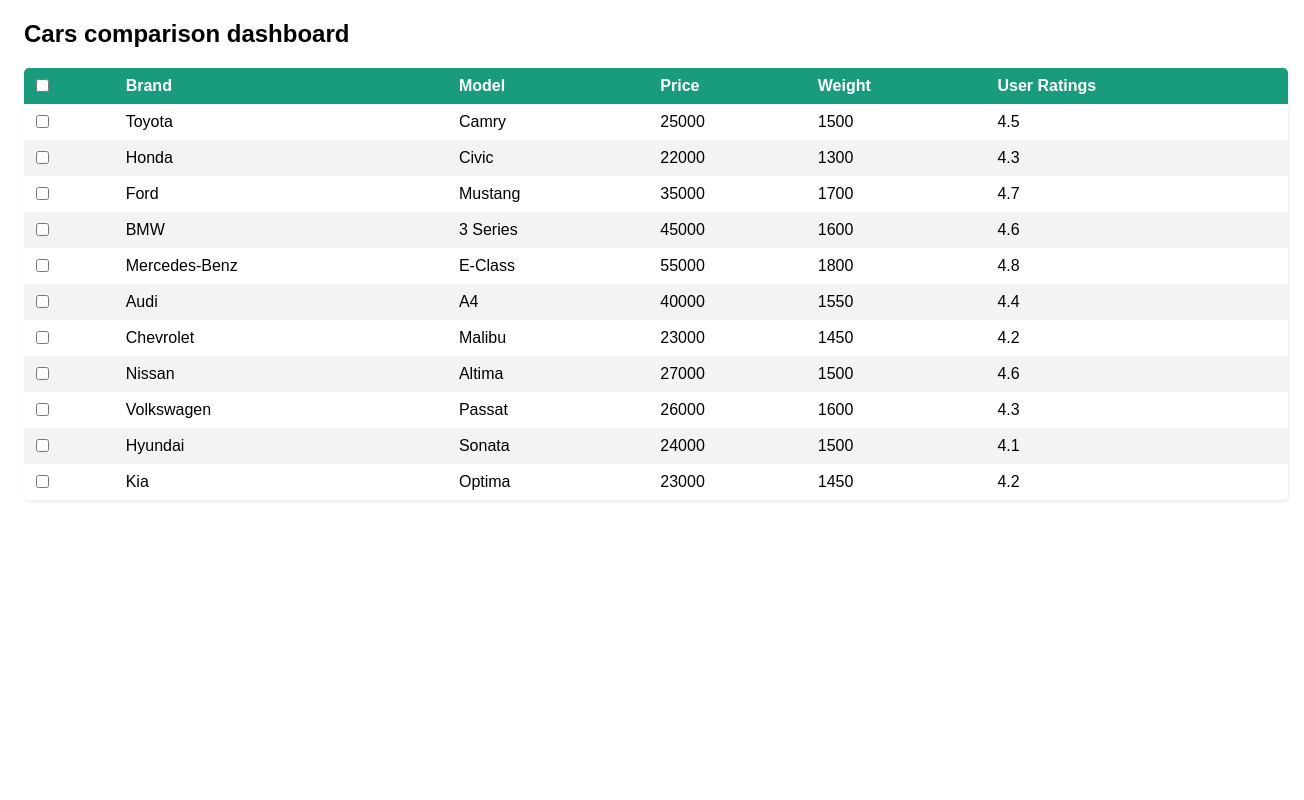
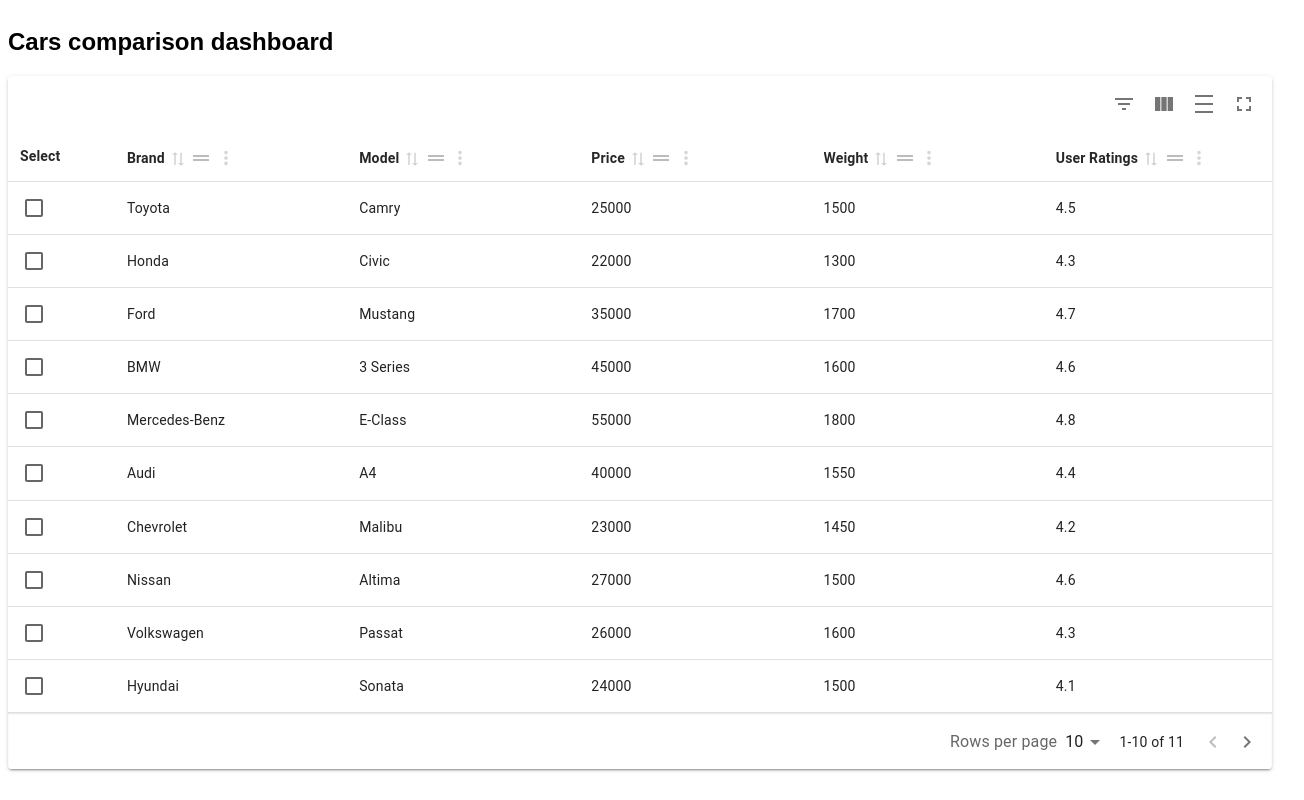
Before and after one commit to paras-sajwan/cars-dashboard, a Next.js app: page / in a window 1280 px wide. Shown: the whole page, 1304 px wide, since content can reach past the window. Built offline with nearby package versions, Linux system fonts and the light colour scheme.

Commit message:
creating compare component ui (#1)
Co-authored-by: Paras Sajwan <parassajwan@Parass-MacBook-Air.local>

```diff
--- /dev/null
+++ b/src/app/components/ComparisonComponent.js
@@ -0,0 +1,36 @@
+"use client";
+import { useEffect, useState } from "react";
+import { jsonData } from "../jsondata";
+
+export default function ComparisonComponent() {
+  const [data, setData] = useState(jsonData);
+  const [parameters, setParameters] = useState([]);
+
+  useEffect(() => {
+    setParameters(Object.keys(data[0]));
+  }, []);
+  return (
+    <div>
+      <table>
+        <thead>
+          <tr></tr>
+        </thead>
+        <tbody>
+          {parameters &&
+            parameters.map((parameter, pIndex) => (
+              <tr key={pIndex}>
+                <td>{parameter}</td>
+                {data.map((car, carIndex) => (
+                  <td key={carIndex}>
+                    {typeof car[parameter] === "object"
+                      ? JSON.stringify(car[parameter])
+                      : car[parameter]}
+                  </td>
+                ))}
+              </tr>
+            ))}
+        </tbody>
+      </table>
+    </div>
+  );
+}
--- /dev/null
+++ b/src/app/components/HeaderComponent.js
@@ -0,0 +1,32 @@
+export default function HeaderComponent({
+  compareDataLength,
+  setShowComparison,
+}) {
+  return (
+    <header>
+      <div className="flex justify-between items-center">
+        <h2>Cars comparison dashboard</h2>
+        <div>
+          {compareDataLength > 0 && (
+            <div className="compare-option-wrapper flex justify-between items-center">
+              {compareDataLength < 3 && (
+                <div className="compare-option-msg mr-4">
+                  Select upto 3 car to compare
+                </div>
+              )}
+              <button
+                onClick={() => setShowComparison((prev) => !prev)}
+                disabled={compareDataLength < 2}
+                className={`compare-button px-8 py-3 ${
+                  compareDataLength < 2 ? "comapare-button-disabled" : ""
+                }`}
+              >
+                Compare {compareDataLength}
+              </button>
+            </div>
+          )}
+        </div>
+      </div>
+    </header>
+  );
+}
--- a/src/app/components/TableComponent.js
+++ /dev/null
@@ -1,35 +0,0 @@
-export default function TableComponent({ table, flexRender }) {
-  return (
-    <table className="cars-list-table w-full">
-      <thead>
-        {table.getHeaderGroups().map((headerGroup) => {
-          return (
-            <tr key={headerGroup.id}>
-              {headerGroup.headers.map((header) => (
-                <th key={header.id} colSpan={header.colSpan}>
-                  {flexRender(
-                    header.column.columnDef.header,
-                    header.getContext()
-                  )}
-                </th>
-              ))}
-            </tr>
-          );
-        })}
-      </thead>
-      <tbody>
-        {table.getRowModel().rows.map((row) => (
-          <tr key={row.id}>
-            {row.getVisibleCells().map((cell) => {
-              return (
-                <td key={cell.id}>
-                  {flexRender(cell.column.columnDef.cell, cell.getContext())}
-                </td>
-              );
-            })}
-          </tr>
-        ))}
-      </tbody>
-    </table>
-  );
-}
--- /dev/null
+++ b/src/app/components/TableContainer.js
@@ -0,0 +1,73 @@
+"use client";
+import { useState, useMemo, useEffect } from "react";
+import {
+  MaterialReactTable,
+  useMaterialReactTable,
+} from "material-react-table";
+import { jsonData } from "@/app/jsondata";
+
+export default function TableContainer({ setComparisonData }) {
+  const columns = useMemo(
+    () => [
+      {
+        header: "Brand",
+        accessorKey: "brand",
+      },
+      {
+        header: "Model",
+        accessorKey: "model",
+      },
+      {
+        header: "Price",
+        accessorKey: "price",
+      },
+      {
+        header: "Weight",
+        accessorKey: "weight",
+      },
+      {
+        header: "User Ratings",
+        accessorKey: "user_ratings.average_rating",
+      },
+    ],
+    []
+  );
+  const [data, setData] = useState(jsonData);
+  const [rowSelection, setRowSelection] = useState({});
+  const [limitReached, setlimitReached] = useState(false);
+
+  const table = useMaterialReactTable({
+    columns,
+    data,
+    enableRowSelection: true,
+    enableColumnOrdering: true,
+    enableGlobalFilter: false,
+    enableSelectAll: false,
+    onRowSelectionChange: (data) => {
+      const selectedRowCount = Object.values(data()).filter(
+        (value) => value
+      )[0];
+      if (limitReached) {
+        if (!selectedRowCount) {
+          setRowSelection(data);
+        } else {
+          alert("You can select upto 3 for comparison");
+        }
+      } else {
+        setRowSelection(data);
+      }
+    },
+    state: { rowSelection },
+  });
+
+  useEffect(() => {
+    if (Object.keys(rowSelection).length >= 3) {
+      setlimitReached(true);
+    } else {
+      setlimitReached(false);
+    }
+    setComparisonData(rowSelection);
+  }, [rowSelection]);
+
+  return <MaterialReactTable table={table} />;
+}
--- a/src/app/components/TableContainerComponent.js
+++ /dev/null
@@ -1,70 +0,0 @@
-"use client";
-import { useState, useMemo } from "react";
-import {
-  useReactTable,
-  getCoreRowModel,
-  flexRender,
-} from "@tanstack/react-table";
-import { jsonData } from "@/app/jsondata";
-import TableComponent from "./TableComponent";
-
-export default function TableContainer() {
-  const columns = useMemo(
-    () => [
-      {
-        id: "select-col",
-        header: ({ table }) => (
-          <input
-            type="checkbox"
-            checked={table.getIsAllRowsSelected()}
-            indeterminate={table.getIsSomeRowsSelected()}
-            onChange={table.getToggleAllRowsSelectedHandler()} //or getToggleAllPageRowsSelectedHandler
-          />
-        ),
-        cell: ({ row }) => (
-          <input
-            type="checkbox"
-            checked={row.getIsSelected()}
-            disabled={!row.getCanSelect()}
-            onChange={row.getToggleSelectedHandler()}
-          />
-        ),
-      },
-      {
-        header: "Brand",
-        accessorKey: "brand",
-      },
-      {
-        header: "Model",
-        accessorKey: "model",
-      },
-      {
-        header: "Price",
-        accessorKey: "price",
-      },
-      {
-        header: "Weight",
-        accessorKey: "weight",
-      },
-      {
-        header: "User Ratings",
-        accessorKey: "user_ratings.average_rating",
-      },
-    ],
-    []
-  );
-  const [data, setData] = useState(jsonData);
-  const [rowSelection, setRowSelection] = useState({});
-  const table = useReactTable({
-    columns,
-    data,
-    getCoreRowModel: getCoreRowModel(),
-    onRowSelectionChange: setRowSelection,
-    state: {
-      rowSelection,
-    },
-  });
-
-  console.log(table.getSelectedRowModel().rows); //get full client-side selected rows
-  return <TableComponent {...{ table, flexRender }} />;
-}
--- a/src/app/globals.css
+++ b/src/app/globals.css
@@ -6,24 +6,17 @@
   font-family: Arial, Helvetica, sans-serif;
 }
 
-.cars-list-table {
-  border-collapse: collapse;
-  border-radius: 5px;
-  overflow: hidden;
-  box-shadow: 1px 2px 2px 1px rgb(243 243 243);
+.compare-option-msg {
+  color: red;
 }
 
-.cars-list-table thead {
-  background-color: #199b7d;
-  color: rgb(255, 255, 255);
+.compare-button {
+  background-color: #f75d34;
+  border: none;
+  box-shadow: none;
+  color: white;
 }
 
-.cars-list-table th,
-.cars-list-table td {
-  padding: 8px;
-  text-align: left;
+.comapare-button-disabled {
+  opacity: 0.4;
 }
-
-.cars-list-table tbody tr:nth-child(even) {
-  background-color: rgb(243 243 243);
-}
--- a/src/app/page.js
+++ b/src/app/page.js
@@ -1,12 +1,21 @@
-import TableContainer from "./components/TableContainerComponent";
+"use client";
+import { useState, useEffect } from "react";
+import HeaderComponent from "./components/HeaderComponent";
+import TableContainer from "./components/TableContainer";
+import ComparisonComponent from "./components/ComparisonComponent";
 
 export default function Home() {
+  const [comparisonData, setComparisonData] = useState({});
+  const [showComparison, setShowComparison] = useState(false);
+  const compareDataLength = Object.keys(comparisonData).length;
   return (
-    <div className="container mx-auto px-4">
-      <div>
-        <h2>Cars comparison dashboard</h2>
-      </div>
-      <TableContainer />
+    <div className="container mx-auto relative">
+      <HeaderComponent
+        setShowComparison={setShowComparison}
+        compareDataLength={compareDataLength}
+      />
+      <TableContainer setComparisonData={setComparisonData} />
+      {showComparison && compareDataLength >= 2 && <ComparisonComponent />}
     </div>
   );
 }
```
Also changed, not shown: package.json (+6 -1 lines), 1 other file (tests, documents, lock files or other folders).
